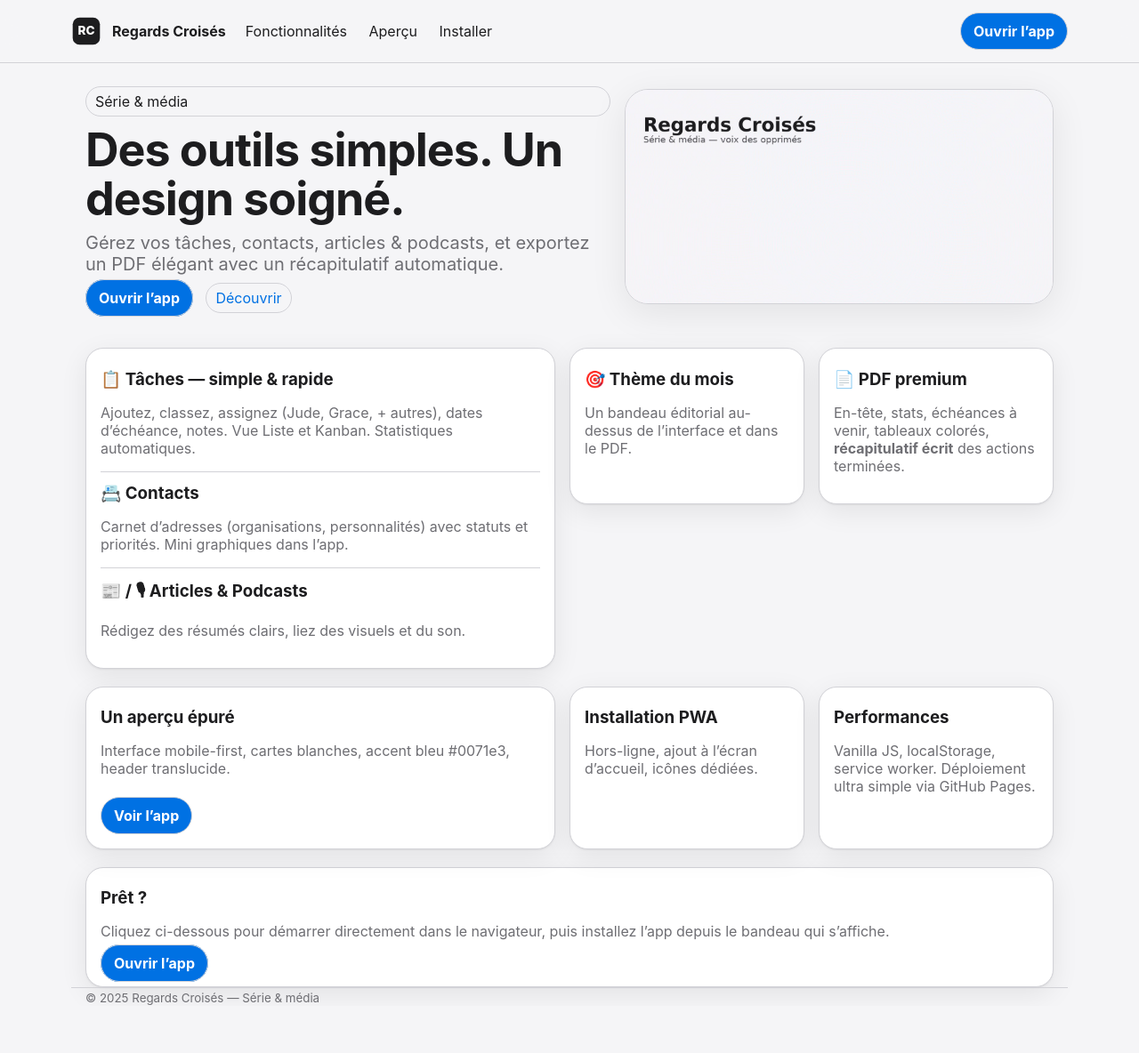
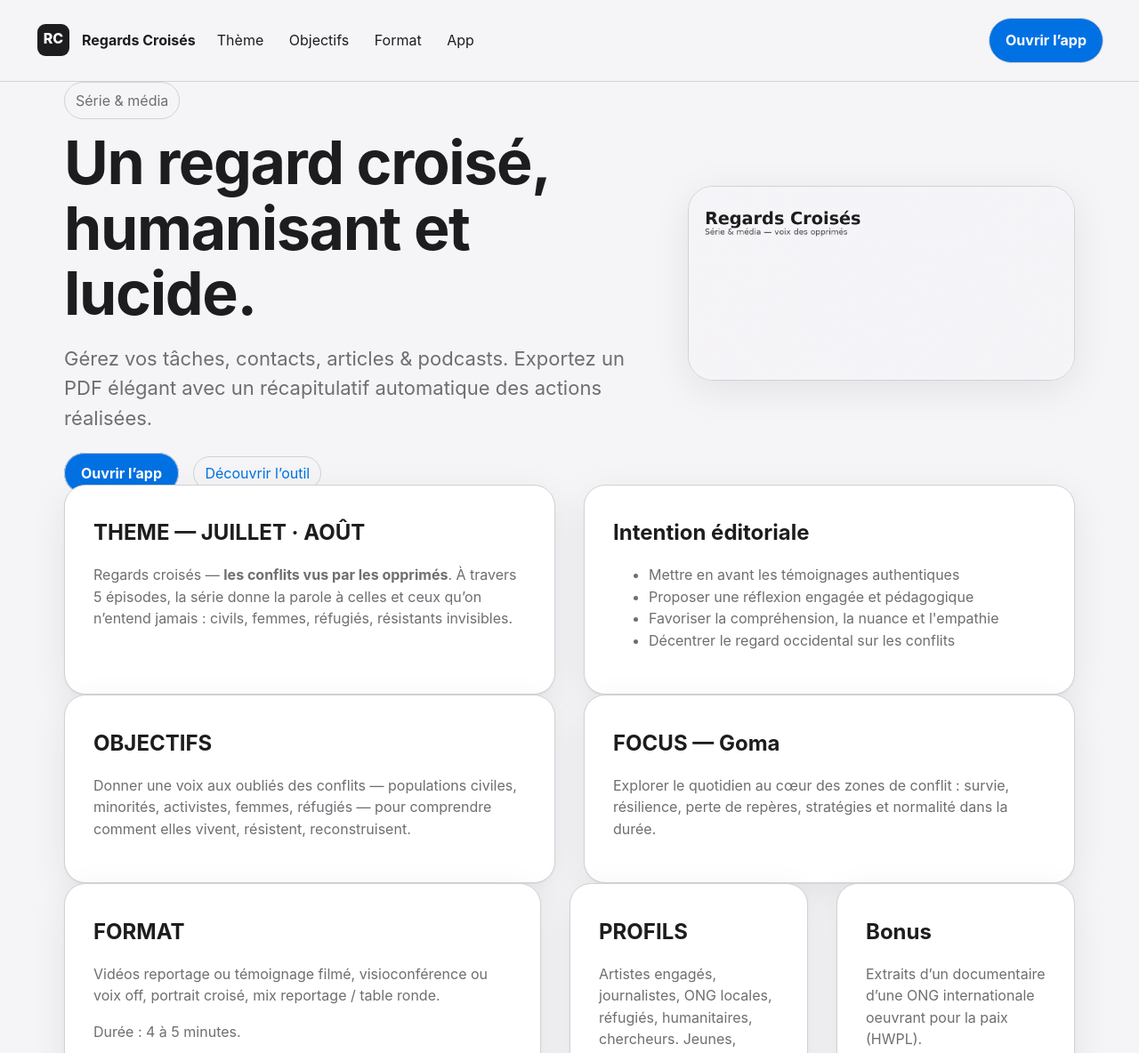
Before and after one commit to Juny31/AppMobileRC, a plain HTML site: page index.html in a window 1280 px wide. Shown: the top 1184 px of the page at 89% size. Before the commit the page ends 1131 px from the top, so only its background shows below. Drawn offline with Linux system fonts and the light colour scheme.

Commit message:
Update index.html

```diff
--- a/index.html
+++ b/index.html
@@ -8,31 +8,38 @@
   <meta name="theme-color" content="#f5f5f7"/>
   <link rel="icon" href="icons/icon-192.png">
   <style>
-    :root{--line:#d2d2d7; --accent:#0071e3; --bg:#f5f5f7; --text:#1d1d1f; --muted:#6e6e73;}
-    *{box-sizing:border-box} html,body{height:100%}
-    body{margin:0;font-family:-apple-system,BlinkMacSystemFont,"Segoe UI",Inter,Roboto,Arial,sans-serif;background:var(--bg);color:var(--text)}
+    :root{
+      --bg:#f5f5f7; --card:#ffffff; --text:#1d1d1f; --muted:#6e6e73; --line:#d2d2d7; --accent:#0071e3;
+      --space-xs:8px; --space-sm:12px; --space-md:20px; --space-lg:32px; --space-xl:48px; --space-2xl:72px; --space-3xl:108px;
+      --radius:24px;
+    }
+    *{box-sizing:border-box}
+    html,body{height:100%}
+    body{margin:0;font-family:-apple-system,BlinkMacSystemFont,"Segoe UI",Inter,Roboto,Arial,sans-serif;background:var(--bg);color:var(--text);line-height:1.54}
     a{color:var(--accent);text-decoration:none}
-    header{position:sticky;top:0;z-index:10;backdrop-filter:saturate(180%) blur(14px);background:color-mix(in srgb, var(--bg) 70%, transparent);border-bottom:1px solid var(--line)}
-    .container{max-width:1120px;margin:auto;padding:0 16px}
-    .nav{display:flex;align-items:center;justify-content:space-between;padding:14px 0}
-    .left{display:flex;align-items:center;gap:12px}
-    .logo{width:34px;height:34px;border-radius:10px}
-    .links a{margin:0 10px;color:var(--text)}
-    .cta{border:1px solid var(--line);padding:10px 14px;border-radius:999px;background:var(--accent);color:#fff;font-weight:700}
-    .hero{display:grid;gap:16px;grid-template-columns:1fr;align-items:center;padding:26px 0}
-    @media(min-width:920px){.hero{grid-template-columns: 1.1fr .9fr}}
-    .h-title{font-size:52px;line-height:1.06;letter-spacing:-.02em;margin:10px 0}
-    .h-sub{font-size:20px;color:var(--muted);margin:8px 0 16px}
-    .hero img{width:100%;height:auto;border:1px solid var(--line);border-radius:26px;box-shadow:0 10px 40px rgba(0,0,0,.08)}
-    .bento{display:grid;gap:16px;grid-template-columns:1fr; margin:20px 0}
-    @media(min-width:920px){.bento{grid-template-columns:2fr 1fr 1fr}}
-    .card{background:#fff;border:1px solid var(--line);border-radius:20px;padding:16px;box-shadow:0 1px 2px rgba(0,0,0,.06),0 8px 30px rgba(0,0,0,.08)}
-    .card h3{margin:.4rem 0 .4rem}
+    header{position:sticky;top:0;z-index:10;backdrop-filter:saturate(180%) blur(16px);background:color-mix(in srgb, var(--bg) 70%, transparent);border-bottom:1px solid var(--line)}
+    .container{max-width:1200px;margin:auto;padding:0 var(--space-lg)}
+    .nav{display:flex;align-items:center;justify-content:space-between;padding:var(--space-md) 0}
+    .left{display:flex;align-items:center;gap:var(--space-sm)}
+    .logo{width:40px;height:40px;border-radius:12px}
+    .links a{margin:0 var(--space-sm);color:var(--text)}
+    .cta{border:1px solid var(--line);padding:12px 18px;border-radius:999px;background:var(--accent);color:#fff;font-weight:700}
+    section{padding: var(--space-2xl) 0}
+    .hero{display:grid;gap:var(--space-xl);grid-template-columns:1fr;align-items:center}
+    @media(min-width:980px){.hero{grid-template-columns: 1.2fr .8fr}}
+    .h-kicker{display:inline-block;border:1px solid var(--line);border-radius:999px;padding:8px 12px;color:var(--muted);margin-bottom:var(--space-sm)}
+    .h-title{font-size: clamp(40px, 5.5vw, 68px); line-height:1.08; letter-spacing:-.02em; margin:0 0 var(--space-md)}
+    .h-sub{font-size: clamp(18px, 2.2vw, 22px); color:var(--muted); margin: 0 0 var(--space-lg)}
+    .hero img{width:100%;height:auto;border:1px solid var(--line);border-radius:28px;box-shadow:0 10px 44px rgba(0,0,0,.08)}
+    .bento{display:grid;gap:var(--space-lg);grid-template-columns:1fr}
+    @media(min-width:1020px){.bento{grid-template-columns: 2fr 1fr 1fr}}
+    .card{background:var(--card);border:1px solid var(--line);border-radius:var(--radius);padding:var(--space-lg);box-shadow:0 1px 2px rgba(0,0,0,.06),0 12px 40px rgba(0,0,0,.08)}
+    .card h3{margin:.2rem 0 .6rem;font-size: clamp(20px, 2.2vw, 24px)}
     .muted{color:var(--muted)}
-    .reveal{opacity:0;transform:translateY(10px);transition:opacity .5s ease, transform .5s ease}
-    .reveal.show{opacity:1;transform:none}
-    .pill{border:1px solid var(--line);padding:6px 10px;border-radius:999px}
-    footer{padding:28px 0;border-top:1px solid var(--line);color:var(--muted);margin-top:20px}
+    .pill{border:1px solid var(--line);padding:8px 12px;border-radius:999px}
+    .cols{display:grid;gap:var(--space-lg);grid-template-columns:1fr}
+    @media(min-width:980px){.cols{grid-template-columns:1fr 1fr}}
+    footer{padding: var(--space-xl) 0; border-top:1px solid var(--line); color:var(--muted); margin-top:var(--space-xl)}
   </style>
 </head>
 <body>
@@ -42,70 +49,83 @@
         <img src="media/logo.svg" class="logo" alt="RC">
         <strong>Regards Croisés</strong>
         <nav class="links">
-          <a href="#features">Fonctionnalités</a>
-          <a href="#screens">Aperçu</a>
-          <a href="#download">Installer</a>
+          <a href="#theme">Thème</a>
+          <a href="#objectifs">Objectifs</a>
+          <a href="#format">Format</a>
+          <a href="#app">App</a>
         </nav>
       </div>
       <a class="cta" href="app.html">Ouvrir l’app</a>
     </div>
   </header>
 
-  <main class="container">
-    <section class="hero">
+  <main>
+    <section class="container hero" id="top">
       <div>
-        <div class="pill reveal">Série & média</div>
-        <h1 class="h-title reveal" style="transition-delay:.05s">Des outils simples. Un design soigné.</h1>
-        <p class="h-sub reveal" style="transition-delay:.1s">Gérez vos tâches, contacts, articles & podcasts, et exportez un PDF élégant avec un récapitulatif automatique.</p>
-        <div class="reveal" style="transition-delay:.15s">
+        <span class="h-kicker">Série & média</span>
+        <h1 class="h-title">Un regard croisé, humanisant et lucide.</h1>
+        <p class="h-sub">Gérez vos tâches, contacts, articles & podcasts. Exportez un PDF élégant avec un récapitulatif automatique des actions réalisées.</p>
+        <div>
           <a class="cta" href="app.html">Ouvrir l’app</a>
-          <a class="pill" style="margin-left:10px" href="#features">Découvrir</a>
+          <a class="pill" style="margin-left:12px" href="#app">Découvrir l’outil</a>
         </div>
       </div>
-      <img src="media/cover.jpg" alt="aperçu" class="reveal" style="transition-delay:.2s">
+      <img src="media/cover.jpg" alt="aperçu">
     </section>
 
-    <section id="features" class="bento">
-      <div class="card reveal" style="grid-row: span 2; transition-delay:.05s">
-        <h3>📋 Tâches — simple & rapide</h3>
-        <p class="muted">Ajoutez, classez, assignez (Jude, Grace, + autres), dates d’échéance, notes. Vue Liste et Kanban. Statistiques automatiques.</p>
-        <hr style="border:none;border-top:1px solid var(--line);margin:12px 0">
-        <h3>📇 Contacts</h3>
-        <p class="muted">Carnet d’adresses (organisations, personnalités) avec statuts et priorités. Mini graphiques dans l’app.</p>
-        <hr style="border:none;border-top:1px solid var(--line);margin:12px 0">
-        <h3>📰 / 🎙 Articles & Podcasts</h3>
-        <p class="muted">Rédigez des résumés clairs, liez des visuels et du son.</p>
+    <section class="container cols" id="theme">
+      <div class="card">
+        <h3>THEME — JUILLET · AOÛT</h3>
+        <p class="muted">Regards croisés — <b>les conflits vus par les opprimés</b>. À travers 5 épisodes, la série donne la parole à celles et ceux qu’on n’entend jamais : civils, femmes, réfugiés, résistants invisibles.</p>
       </div>
-      <div class="card reveal" style="transition-delay:.1s">
-        <h3>🎯 Thème du mois</h3>
-        <p class="muted">Un bandeau éditorial au-dessus de l’interface et dans le PDF.</p>
-      </div>
-      <div class="card reveal" style="transition-delay:.15s">
-        <h3>📄 PDF premium</h3>
-        <p class="muted">En-tête, stats, échéances à venir, tableaux colorés, <b>récapitulatif écrit</b> des actions terminées.</p>
+      <div class="card">
+        <h3>Intention éditoriale</h3>
+        <ul class="muted">
+          <li>Mettre en avant les témoignages authentiques</li>
+          <li>Proposer une réflexion engagée et pédagogique</li>
+          <li>Favoriser la compréhension, la nuance et l'empathie</li>
+          <li>Décentrer le regard occidental sur les conflits</li>
+        </ul>
       </div>
     </section>
 
-    <section id="screens" class="bento">
-      <div class="card reveal">
-        <h3>Un aperçu épuré</h3>
-        <p class="muted">Interface mobile-first, cartes blanches, accent bleu #0071e3, header translucide.</p>
-        <a class="cta" href="app.html" style="margin-top:6px;display:inline-block">Voir l’app</a>
+    <section class="container cols" id="objectifs">
+      <div class="card">
+        <h3>OBJECTIFS</h3>
+        <p class="muted">Donner une voix aux oubliés des conflits — populations civiles, minorités, activistes, femmes, réfugiés — pour comprendre comment elles vivent, résistent, reconstruisent.</p>
       </div>
-      <div class="card reveal">
-        <h3>Installation PWA</h3>
-        <p class="muted">Hors-ligne, ajout à l’écran d’accueil, icônes dédiées.</p>
-      </div>
-      <div class="card reveal">
-        <h3>Performances</h3>
-        <p class="muted">Vanilla JS, localStorage, service worker. Déploiement ultra simple via GitHub Pages.</p>
+      <div class="card">
+        <h3>FOCUS — Goma</h3>
+        <p class="muted">Explorer le quotidien au cœur des zones de conflit : survie, résilience, perte de repères, stratégies et normalité dans la durée.</p>
       </div>
     </section>
 
-    <section id="download" class="card reveal">
-      <h3>Prêt ?</h3>
-      <p class="muted">Cliquez ci-dessous pour démarrer directement dans le navigateur, puis installez l’app depuis le bandeau qui s’affiche.</p>
-      <a class="cta" href="app.html">Ouvrir l’app</a>
+    <section class="container bento" id="format">
+      <div class="card" style="grid-row:span 2">
+        <h3>FORMAT</h3>
+        <p class="muted">Vidéos reportage ou témoignage filmé, visioconférence ou voix off, portrait croisé, mix reportage / table ronde.</p>
+        <p class="muted">Durée : 4 à 5 minutes.</p>
+      </div>
+      <div class="card">
+        <h3>PROFILS</h3>
+        <p class="muted">Artistes engagés, journalistes, ONG locales, réfugiés, humanitaires, chercheurs. Jeunes, psychologues communautaires, militantes féministes, victimes, sociologues.</p>
+      </div>
+      <div class="card">
+        <h3>Bonus</h3>
+        <p class="muted">Extraits d’un documentaire d’une ONG internationale oeuvrant pour la paix (HWPL).</p>
+      </div>
+    </section>
+
+    <section class="container cols" id="app">
+      <div class="card">
+        <h3>L’app qui vous accompagne</h3>
+        <p class="muted">Tâches (assignées à <b>Jude</b>, <b>Grace</b> + autres), échéances, notes, vue Kanban & statistiques, thème du mois. Export PDF avec récapitulatif écrit.</p>
+        <a class="cta" href="app.html" style="margin-top:12px;display:inline-block">Ouvrir l’app</a>
+      </div>
+      <div class="card">
+        <h3>Déploiement simple</h3>
+        <p class="muted">PWA hors‑ligne, service worker, manifest. Hébergement facile via GitHub Pages — aucun serveur requis.</p>
+      </div>
     </section>
   </main>
 
@@ -115,10 +135,6 @@
 
   <script>
     document.querySelector('#year').textContent = new Date().getFullYear();
-    const io = new IntersectionObserver((entries)=>{
-      entries.forEach(e=>{ if(e.isIntersecting){ e.target.classList.add('show'); io.unobserve(e.target);} });
-    }, {threshold:.15});
-    document.querySelectorAll('.reveal').forEach(el=>io.observe(el));
   </script>
 </body>
 </html>
```
